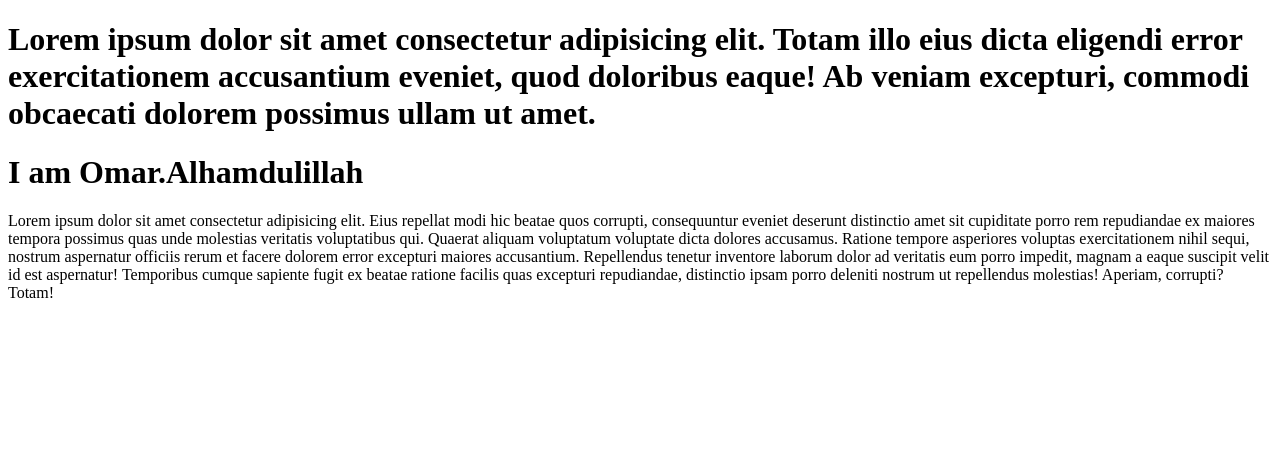
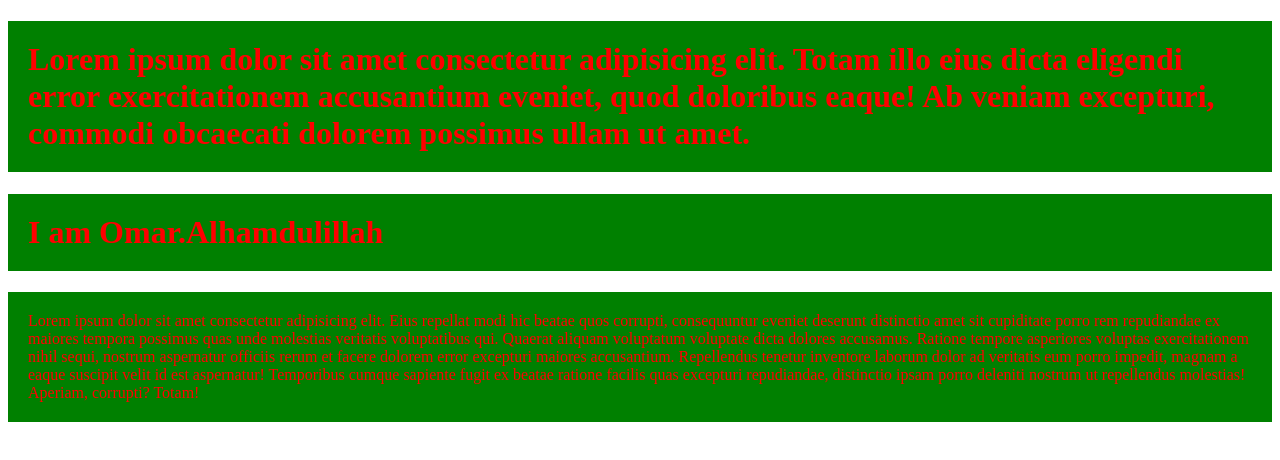
Before and after one commit to devomarfaruk/devomar, a plain HTML site: page devomar/index.html in a window 1280 px wide. Drawn offline with Linux system fonts and the light colour scheme.

Commit message:
first commit

```diff
--- a/devomar/index.html
+++ b/devomar/index.html
@@ -5,6 +5,7 @@
     <meta charset="UTF-8">
     <meta http-equiv="X-UA-Compatible" content="IE=edge">
     <meta name="viewport" content="width=device-width, initial-scale=1.0">
+    <link rel="stylesheet" href="style.css">
     <title>Document</title>
 </head>
 
--- /dev/null
+++ b/devomar/style.css
@@ -0,0 +1,11 @@
+p {
+    color: red;
+    background-color: green;
+    padding: 20px;
+}
+
+h1 {
+    color: red;
+    background-color: green;
+    padding: 20px;
+}
```
